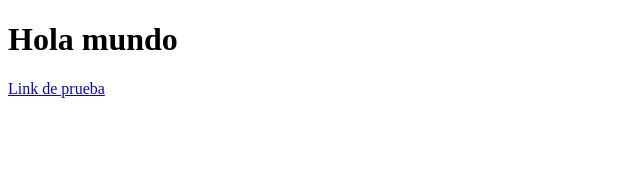
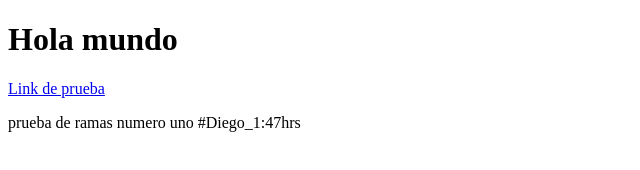
Before and after one commit to devmaufh/pagina, a plain HTML site: page index.html in a window 1280 px wide. Shown: the whole page, without its empty margins (0-640 px from the left). Drawn offline with Linux system fonts and the light colour scheme.

Commit message:
parrafo agragado

```diff
--- a/index.html
+++ b/index.html
@@ -1,17 +1,20 @@
 <!DOCTYPE html>
 <html lang="en">
+
 <head>
     <meta charset="UTF-8">
     <meta name="viewport" content="width=device-width, initial-scale=1.0">
     <meta http-equiv="X-UA-Compatible" content="ie=edge">
     <title>Github</title>
 </head>
+
 <body>
 
     <h1> Hola mundo </h1>
 
     <a href="#">Link de prueba</a>
-
+    <p>prueba de ramas numero uno #Diego_1:47hrs</p>
 
 </body>
+
 </html>
```
